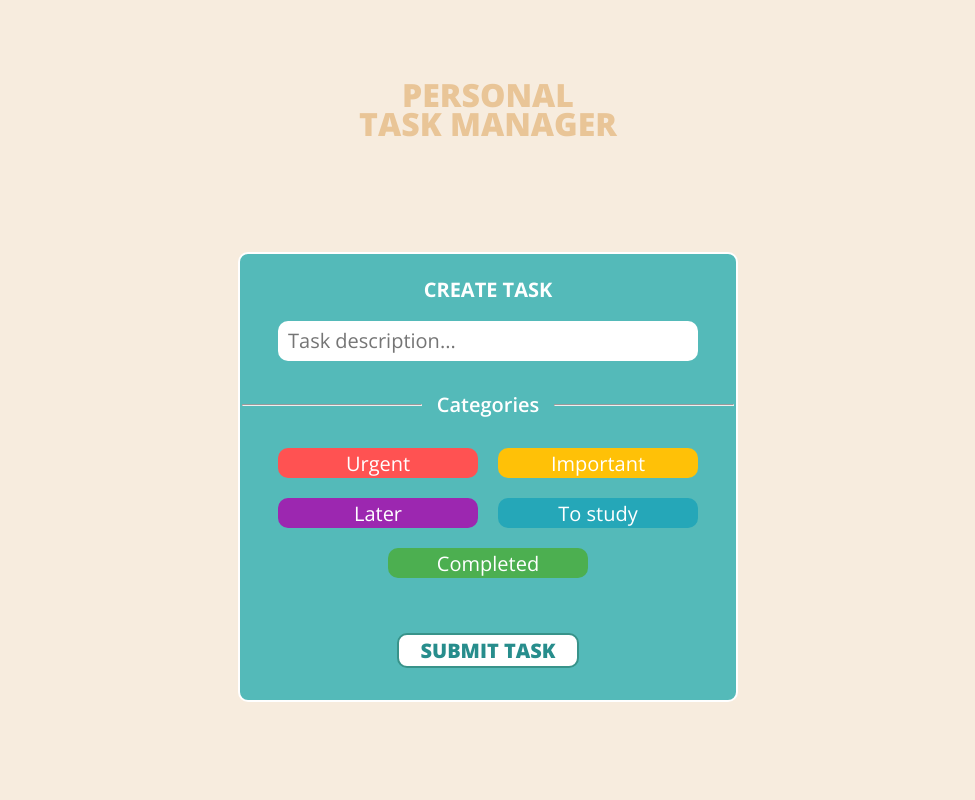
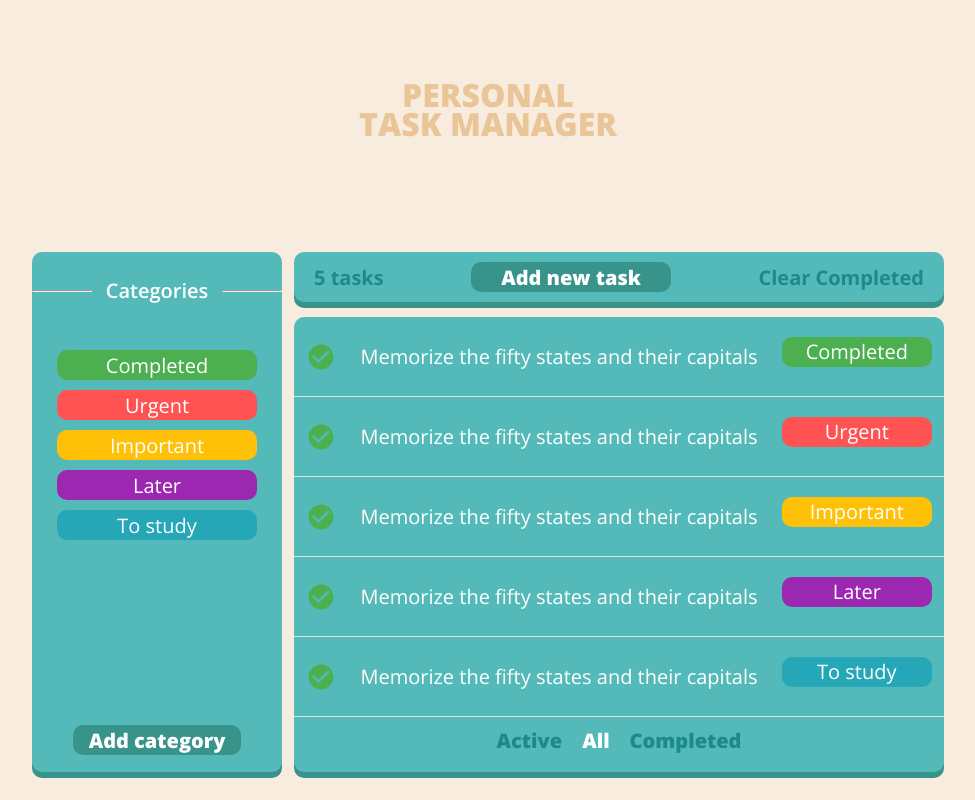
Before and after one commit to asyinka/Task-Manager-App, a React (Vite) app: page / in a window 1280 px wide. Shown: the top 800 px of the page, without its empty margins (152-1127 px from the left). Built offline with nearby package versions, Linux system fonts and the light colour scheme.

Commit message:
chore: add modal panel

```diff
--- a/src/App.jsx
+++ b/src/App.jsx
@@ -12,8 +12,8 @@ function App() {
       </div>
 
       <div className="tasks-panel">
-        {/* <LeftPanel />
-        <RightPanel /> */}
+        <LeftPanel />
+        <RightPanel />
         <ModalPanel />
       </div>
     </div>
--- a/src/components/modalPanel.jsx
+++ b/src/components/modalPanel.jsx
@@ -2,7 +2,7 @@ import Button from "./button";
 
 const ModalPanel = () => {
   return (
-    <form className="app-form">
+    <form className="app-form modal-panel--display">
       <h2 className="form-title">CREATE TASK</h2>
       <input
         className="form-input"
--- a/src/index.css
+++ b/src/index.css
@@ -31,8 +31,8 @@
   padding-top: 80px;
   background: var(--light-page-bg-color);
   height: 100%;
-  max-width: 100%;
-  min-width: 100%;
+  min-width: fit-content;
+  width: 100%;
   display: flex;
   flex-direction: column;
   align-items: center;
@@ -48,7 +48,6 @@
   height: 58px;
   text-align: center;
 }
-
 .app-title {
   line-height: 29px;
   font-weight: 800;
@@ -228,17 +227,26 @@
 .light-footer-tag {
   color: var(--primary-text-color);
 }
+form {
+  display: none;
+}
 .app-form {
   width: 500px;
   height: 450px;
   padding-top: 22px;
   padding-bottom: 22px;
+  position: absolute;
+  top: 287px;
+  left: 470px;
   display: flex;
   flex-direction: column;
   align-items: center;
   border-radius: 10px;
   border: 2px solid var(--primary-text-color);
   background: var(--light-app-bg-color);
+}
+.modal-panel--display {
+  display: none;
 }
 .form-title {
   font-weight: 700;
```
